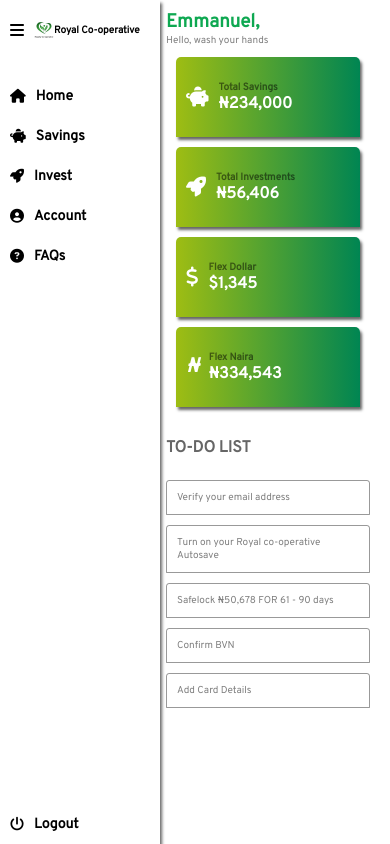
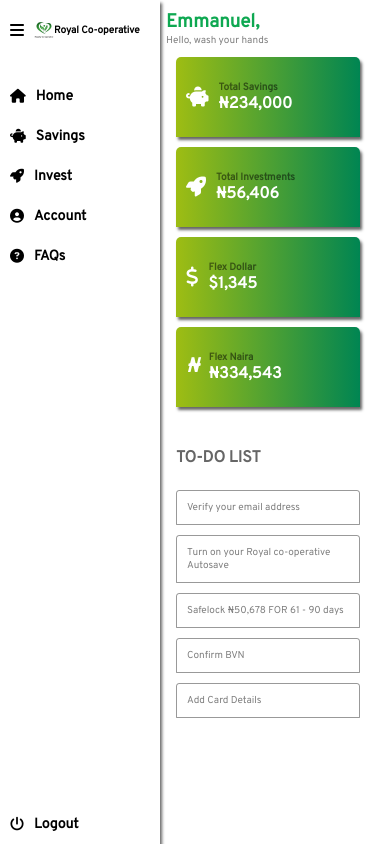
Before and after one commit to oluwatoba1/rc2, a React (Create React App) app: page / in a window 390 px wide. Built offline with nearby package versions, Linux system fonts and the light colour scheme.

Commit message:
Design Bug Fixes

```diff
--- a/src/App.css
+++ b/src/App.css
@@ -33,7 +33,7 @@ p {
 	box-shadow: 2px 3px 3px rgba(0, 0, 0, 0.6);
 	display: block;
 	z-index: 2;
-	height: 100vh;
+	height: 100%;
 }
 
 .logoHeader {
@@ -120,7 +120,6 @@ a.active {
 	position: absolute;
 	left: 146px;
 	padding: 10px 20px;
-	width: calc(100%-146px);
 }
 
 @media (max-width: 640px) {
--- a/src/components/dashboard/Dashboard.css
+++ b/src/components/dashboard/Dashboard.css
@@ -53,6 +53,7 @@
 	display: grid;
 	grid-template-columns: 65% 33%;
 	gap: 2%;
+	padding: var(--padding);
 }
 
 .todoWrapper h4 {
@@ -162,6 +163,7 @@
 	.todoWrapper {
 		grid-template-columns: repeat(1, 1fr);
 		gap: 20px;
+		padding: 10px;
 	}
 
 	.todoBody {
```
